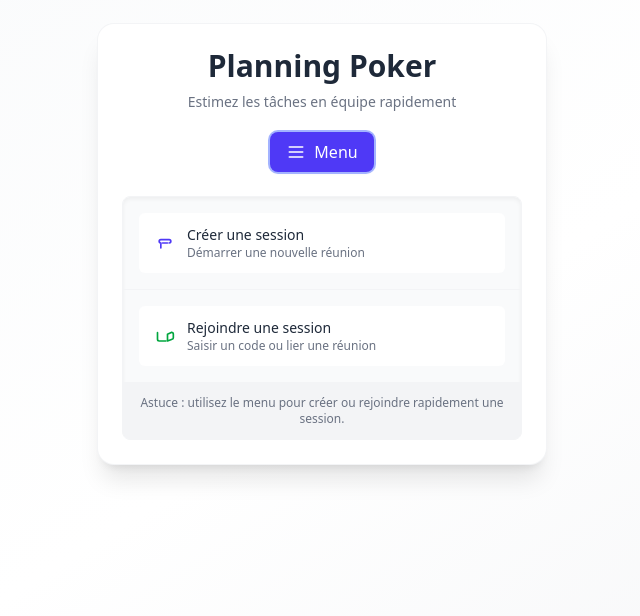
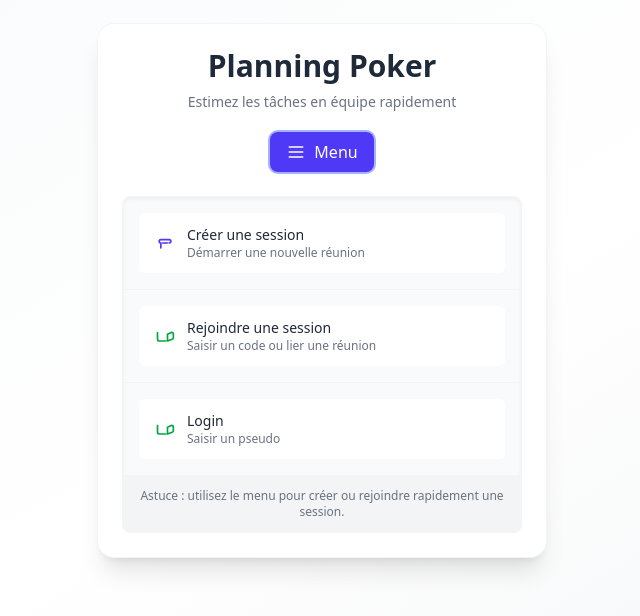
Before and after one commit to AxelDoussoux/Conception-de-projet--Planning-Poker-Doussoux-Berger, a React (Vite) app: page / in a window 1280 px wide. Both pictures are taken after a click on the button "Menu". Shown: the top 616 px of the page, without its empty margins (318-958 px from the left). Built offline with nearby package versions, Linux system fonts and the light colour scheme; no server answers.

Commit message:
Add Login feature and button to test

```diff
--- a/src/App.tsx
+++ b/src/App.tsx
@@ -1,5 +1,6 @@
 import { useState, type JSX } from 'react';
 import { CreateSession } from './script/CreateSession';
+import { Login } from './script/Login';
 
 /**
  * Composant principal de l'application "Planning Poker".
@@ -42,6 +43,16 @@ function App(): JSX.Element {
    */
   const handleJoinSession = (): void => {
     alert('Rejoindre une session');
+  };
+
+  /**
+   * Handler appelé lorsque l'utilisateur clique sur "Se connecter".
+   * Pour l'instant il affiche simplement une alerte.
+   *
+   * @returns {void}
+   */
+  const handleLogin = (): void => {
+    Login();
   };
 
   return (
@@ -98,6 +109,21 @@ function App(): JSX.Element {
                 </button>
               </div>
 
+              <div className="p-4">
+                <button
+                  onClick={handleLogin}
+                  className="w-full flex items-center gap-3 px-4 py-3 bg-white rounded-md hover:bg-gray-50 transition text-left"
+                >
+                  <svg className="w-5 h-5 text-green-600" fill="none" stroke="currentColor" viewBox="0 0 24 24" aria-hidden>
+                    <path strokeLinecap="round" strokeLinejoin="round" strokeWidth="2" d="M15 10l4.553-2.276A2 2 0 0122 9.618V14a2 2 0 01-1.447 1.934L15 18v-8zM3 8v8a2 2 0 002 2h8" />
+                  </svg>
+                  <div>
+                    <div className="text-sm font-medium text-gray-800">Login</div>
+                    <div className="text-xs text-gray-500">Saisir un pseudo</div>
+                  </div>
+                </button>
+              </div>
+
               <div className="p-3 bg-gray-100 text-center text-xs text-gray-500">
                 Astuce : utilisez le menu pour créer ou rejoindre rapidement une session.
               </div>
--- /dev/null
+++ b/src/script/Login.tsx
@@ -0,0 +1,32 @@
+import { supabase, type Participant } from '../lib/supabase';
+
+const pseudo = "Participant 1"; // Exemple de test nom de participant
+
+function Login() {
+    /**
+   * Crée un nouveau participant dans la base de données Supabase.
+   * @returns {Promise<Participant | null>} Le participant créé ou null en cas d'erreur.
+   */
+
+    async function Login(): Promise<Participant | null> {
+    const { data, error } = await supabase
+      .from('participants')
+      .insert([{ name: pseudo }])
+      .select()
+      .single();
+    if (error) {
+      console.error('Erreur lors de la connexion du participant :', error);
+      return null;
+    }
+    return data;
+  }
+    Login().then((participant) => {
+    if (participant) {
+      alert(`Participant connecté : Pseudo = ${participant.name}`);
+    } else {
+      alert('Échec de la connexion du participant.');
+    }
+  });
+}
+
+export { Login };
```
Also changed, not shown: src/script/JoinSession.tsx (+35 -0 lines).
